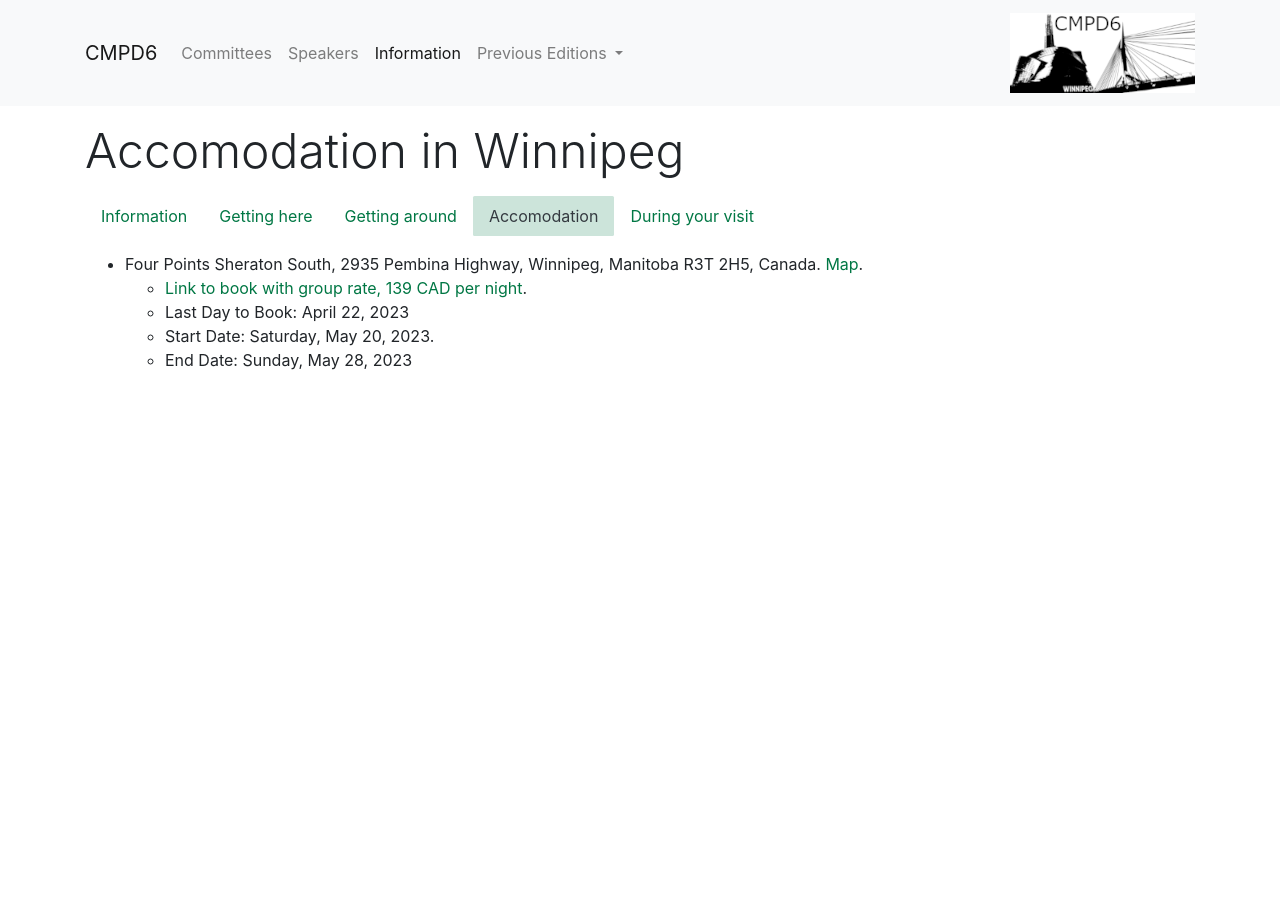
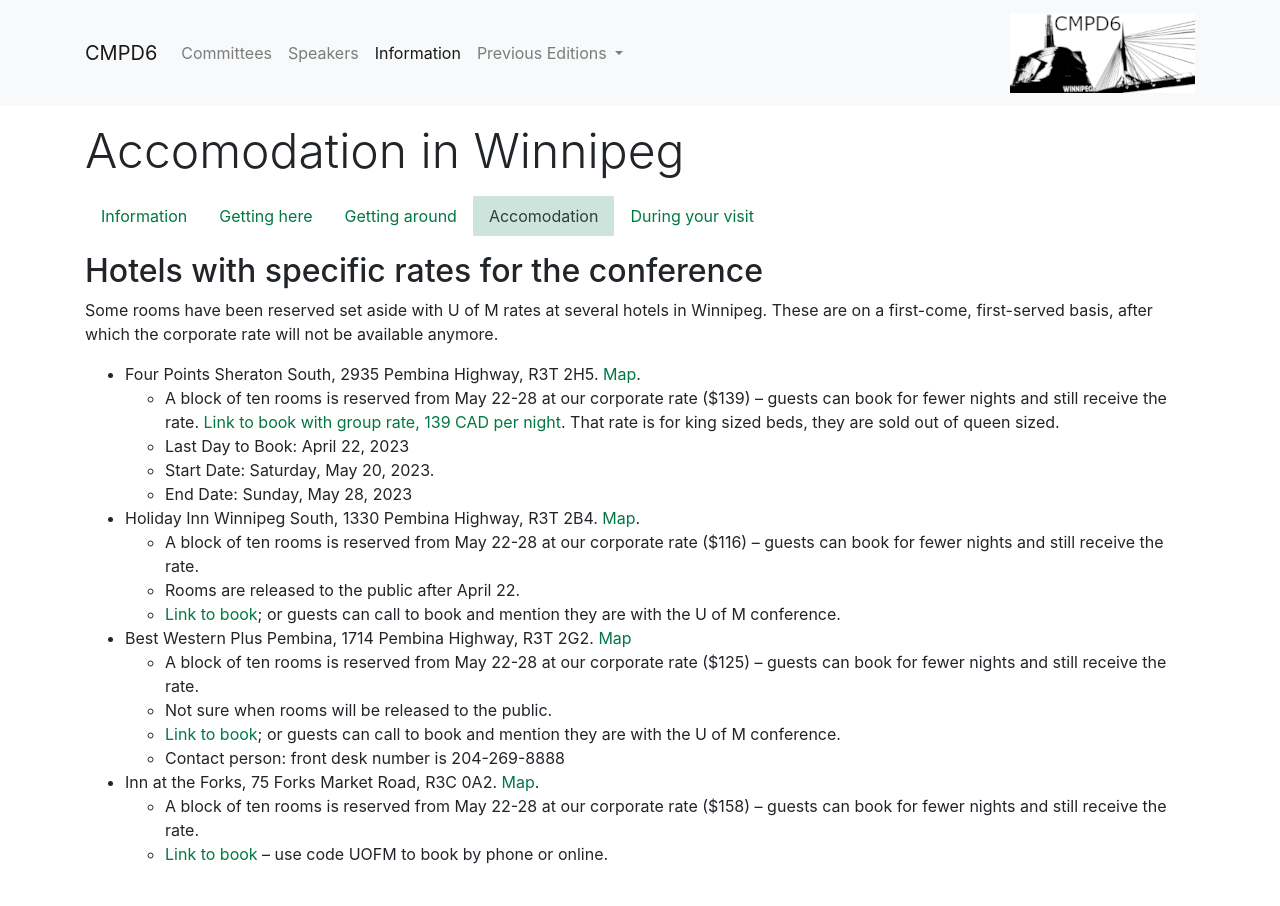
Before and after one commit to cmpd6/cmpd6.github.io, a Jekyll site: the page built from _information/staying-in-Winnipeg.md, in a window 1280 px wide. Built offline with Jekyll 4.4.1, drawn with Linux system fonts in a browser that asks for light colours.

Commit message:
Update staying-in-Winnipeg.md

```diff
--- a/_information/staying-in-Winnipeg.md
+++ b/_information/staying-in-Winnipeg.md
@@ -4,8 +4,27 @@ title_short: Accomodation
 layout: information
 ---
 
-- Four Points Sheraton South, 2935 Pembina Highway, Winnipeg, Manitoba R3T 2H5, Canada. [Map](https://goo.gl/maps/mUY8uFVVmi8YGMBKA).
-    - [Link to book with group rate, 139 CAD per night](https://www.marriott.com/events/start.mi?id=1671469313133&key=GRP).
+## Hotels with specific rates for the conference
+
+Some rooms have been reserved set aside with U of M rates at several hotels in Winnipeg. These are on a first-come, first-served basis, after which the corporate rate will not be available anymore.
+
+- Four Points Sheraton South, 2935 Pembina Highway, R3T 2H5. [Map](https://goo.gl/maps/mUY8uFVVmi8YGMBKA).
+    - A block of ten rooms is reserved from May 22-28 at our corporate rate ($139) – guests can book for fewer nights and still receive the rate. [Link to book with group rate, 139 CAD per night](https://www.marriott.com/events/start.mi?id=1671469313133&key=GRP). That rate is for king sized beds, they are sold out of queen sized.
     - Last Day to Book: April 22, 2023
     - Start Date: Saturday, May 20, 2023.
     - End Date: Sunday, May 28, 2023
+
+- Holiday Inn Winnipeg South, 1330 Pembina Highway, R3T 2B4. [Map](https://goo.gl/maps/DuYVwyveA6xPC2r76).
+    - A block of ten rooms is reserved from May 22-28 at our corporate rate ($116) – guests can book for fewer nights and still receive the rate.
+    - Rooms are released to the public after April 22.
+    - [Link to book](https://www.holidayinn.com/redirect?path=rates&brandCode=HI&localeCode=en&regionCode=1&hotelCode=YWGSO&checkInDate=22&checkInMonthYear=042023&checkOutDate=28&checkOutMonthYear=042023&_PMID=99801505&GPC=UOM&cn=no&viewfullsite=true); or guests can call to book and mention they are with the U of M conference.
+
+- Best Western Plus Pembina, 1714 Pembina Highway, R3T 2G2. [Map](https://goo.gl/maps/wcSGjg7oqL4FE5Y7A)
+    - A block of ten rooms is reserved from May 22-28 at our corporate rate ($125) – guests can book for fewer nights and still receive the rate.
+    - Not sure when rooms will be released to the public.
+    - [Link to book](https://www.bestwestern.com/en_US/book/hotel-rooms.63012.html?groupId=B90ZA8C5); or guests can call to book and mention they are with the U of M conference.
+    - Contact person: front desk number is 204-269-8888
+
+- Inn at the Forks, 75 Forks Market Road, R3C 0A2. [Map](https://goo.gl/maps/RCaxUY43ddYDG4yy7).
+    - A block of ten rooms is reserved from May 22-28 at our corporate rate ($158) – guests can book for fewer nights and still receive the rate.
+    - [Link to book](www.innforks.com) – use code UOFM to book by phone or online.
```
